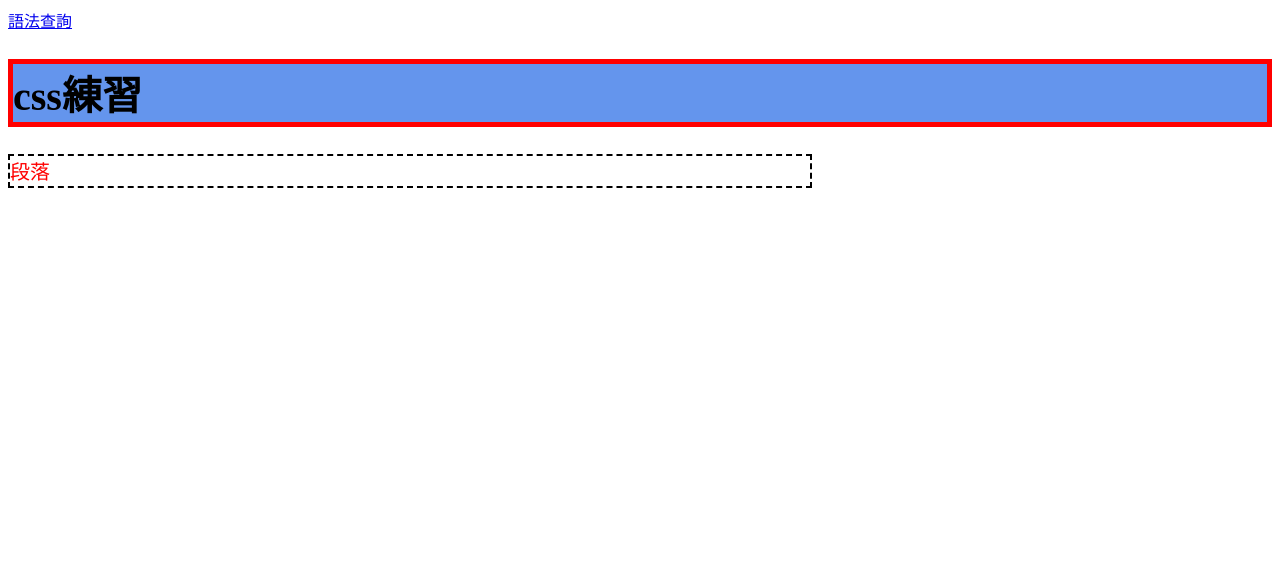
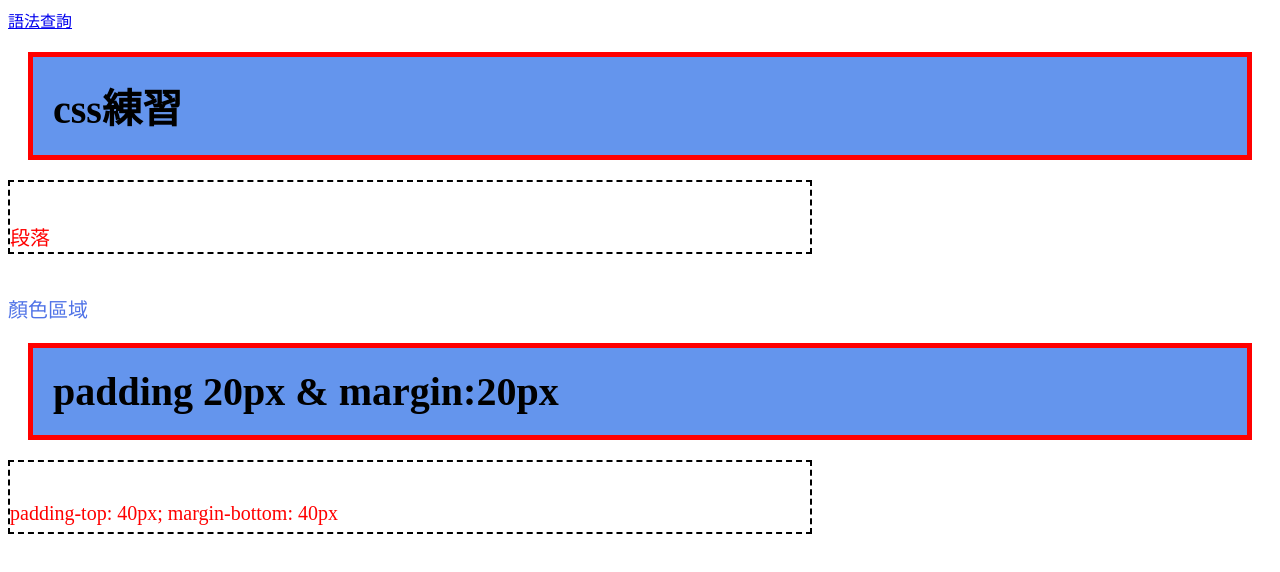
Before and after one commit to OLNYGOD/html-, a plain HTML site: page css/index.html in a window 1280 px wide. Drawn offline with Linux system fonts and the light colour scheme.

Commit message:
paddind & margin exercise

```diff
--- a/css/index.html
+++ b/css/index.html
@@ -6,11 +6,17 @@
         <title>暐學的網頁</title>
     </head>
     <body>
-        <!--css-->
+        <!--css 實線.虛線.顏色更改-->
         <a href="https://www.w3schools.com/css/">語法查詢</a>
         <div style="color: red; font-size: 20px;">
-            <h1 style="color: black; background-color: cornflowerblue; border: solid 5px red"> css練習</h1>
-            <p style="border: dashed 2px black ; height: 30px; width: 800px;">段落</p>
+            <h1 style="color: black; background-color: cornflowerblue; border: solid 5px red ; padding: 20px; margin: 20px;"> css練習</h1>
+            <p style="border: dashed 2px black ; height: 30px; width: 800px; padding-top: 40px; margin-bottom: 40px;">段落</p>
+            <p style="color: rgb(80, 115, 231);">顏色區域</p>
+        </div>
+        <!-- padding & margin -->
+        <div style="color: red; font-size: 20px;">
+            <h1 style="color: black; background-color: cornflowerblue; border: solid 5px red ; padding: 20px; margin: 20px;"> padding 20px & margin:20px</h1>
+            <p style="border: dashed 2px black ; height: 30px; width: 800px; padding-top: 40px; margin-bottom: 40px;">padding-top: 40px; margin-bottom: 40px</p>
         </div>
     </body>
 </html>
```
